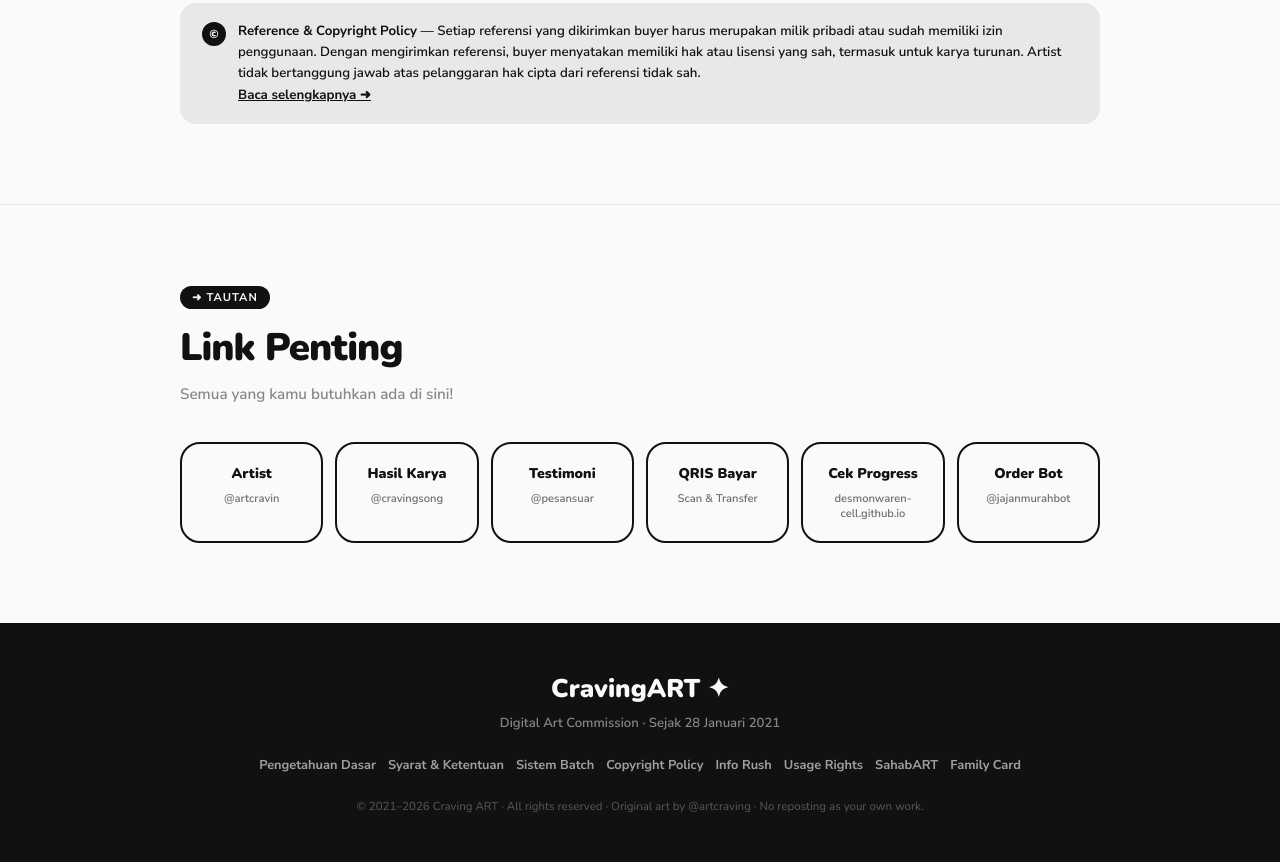
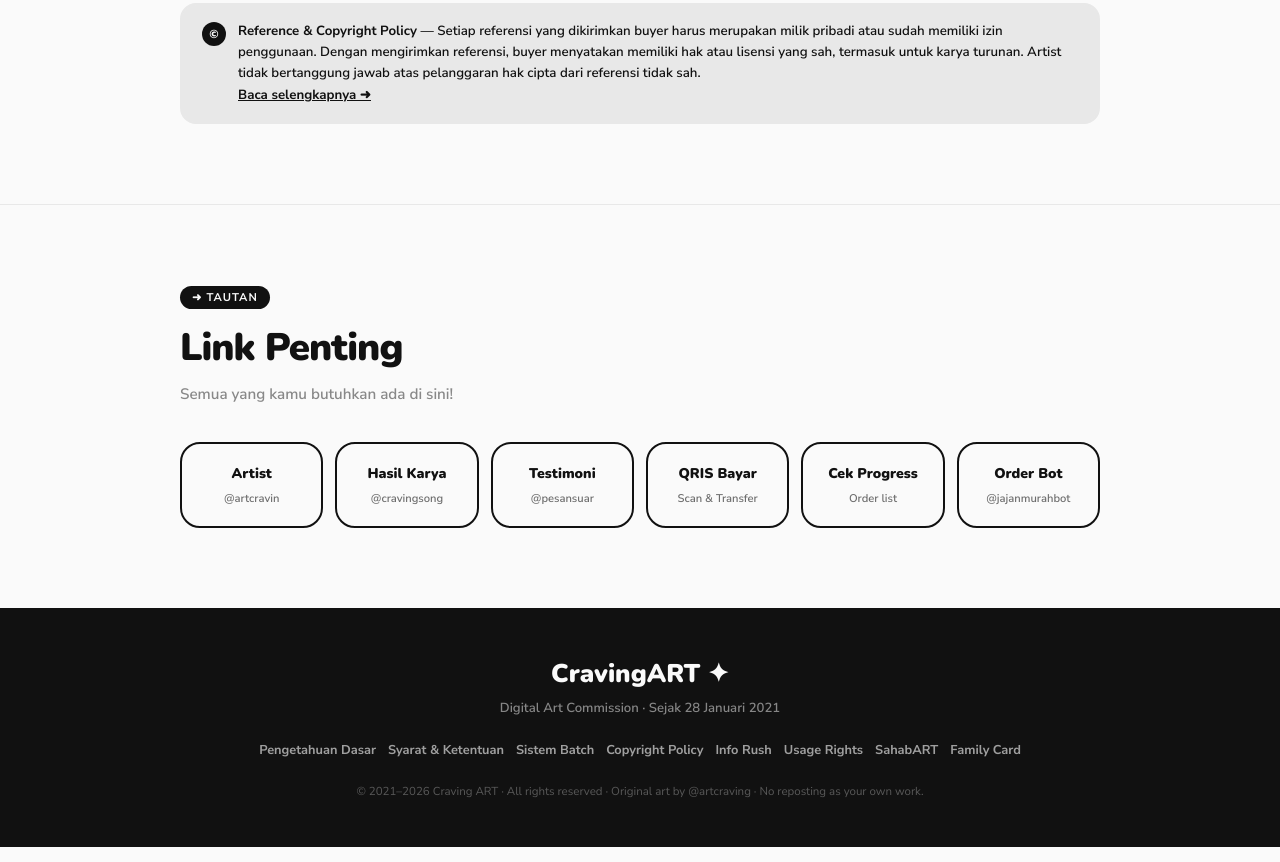
Before and after one commit to artcrav/mycravingart, a plain HTML site: page index.html in a window 1280 px wide. Shown: the part 5436-6298 px from the top of the page. Drawn offline with nearby package versions, Linux system fonts and the light colour scheme.

Commit message:
index.html

```diff
--- a/index.html
+++ b/index.html
@@ -610,7 +610,7 @@
       <div class="snk-item"><div class="snk-num">2</div><div class="snk-text">Estimasi 2–14 hari kerja (reguler) atau 1–10 hari (rush), dihitung sejak pembayaran terkonfirmasi.</div></div>
       <div class="snk-item"><div class="snk-num">3</div><div class="snk-text">Isi formulir dengan cermat dan kirimkan ke <a href="https://t.me/jajanmurahbot" target="_blank">@jajanmurahbot</a>. Detail permintaan harus spesifik dan jelas.</div></div>
       <div class="snk-item"><div class="snk-num">4</div><div class="snk-text">IP dengan perlindungan ketat (Disney, Sanrio, Nintendo, Marvel/DC, dll.) tidak dapat diterima.</div></div>
-      <div class="snk-item"><div class="snk-num">5</div><div class="snk-text">Progress bisa dipantau kapan saja via <a href="https://desmonwaren-cell.github.io/progressart/" target="_blank">website progress</a>. Client boleh menghubungi jika tenggat sudah terlewat.</div></div>
+      <div class="snk-item"><div class="snk-num">5</div><div class="snk-text">Progress bisa dipantau kapan saja via <a href="https://artcrav.github.io/progressart/" target="_blank">website progress</a>. Client boleh menghubungi jika tenggat sudah terlewat.</div></div>
       <div class="snk-item"><div class="snk-num">6</div><div class="snk-text">Revisi hanya bisa diminta dalam 24 jam setelah file dikirimkan (file disimpan 1 hari).</div></div>
       <div class="snk-item"><div class="snk-num">7</div><div class="snk-text">Revisi minor 2× gratis. Revisi tambahan dikenakan biaya 20–50% dari harga karya.</div></div>
       <div class="snk-item"><div class="snk-num">8</div><div class="snk-text">Penggunaan komersial non-jual +100%, untuk dijual +200% dari harga karya.</div></div>
@@ -641,7 +641,7 @@
       <a href="https://t.me/cravingsong" target="_blank" class="link-card reveal d2"><div class="lname">Hasil Karya</div><div class="ldesc">@cravingsong</div></a>
       <a href="https://t.me/pesansuar" target="_blank" class="link-card reveal d3"><div class="lname">Testimoni</div><div class="ldesc">@pesansuar</div></a>
       <a href="https://t.me/cravingsong/127" target="_blank" class="link-card reveal d1"><div class="lname">QRIS Bayar</div><div class="ldesc">Scan & Transfer</div></a>
-      <a href="https://artcrav.github.io/progressart/" target="_blank" class="link-card reveal d2"><div class="lname">Cek Progress</div><div class="ldesc">desmonwaren-cell.github.io</div></a>
+      <a href="https://artcrav.github.io/progressart/" target="_blank" class="link-card reveal d2"><div class="lname">Cek Progress</div><div class="ldesc">Order list</div></a>
       <a href="https://t.me/jajanmurahbot" target="_blank" class="link-card reveal d3"><div class="lname">Order Bot</div><div class="ldesc">@jajanmurahbot</div></a>
     </div>
   </div>
```
